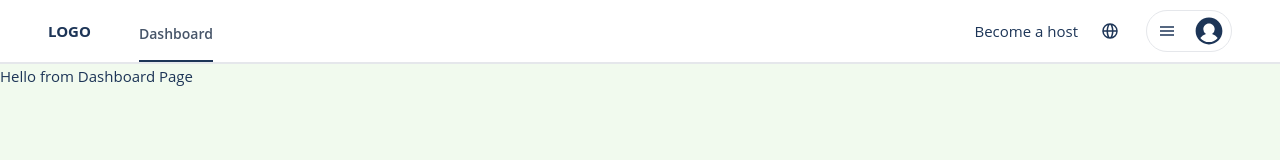
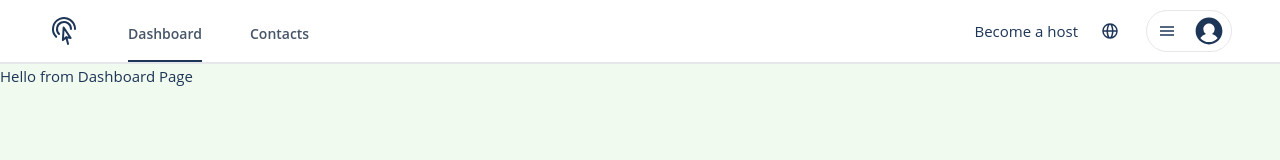
Before and after one commit to takinur/leveling, a Vue app: page / in a window 1280 px wide. Shown: the top 160 px of the page. Built offline with nearby package versions, Linux system fonts and the light colour scheme.

Commit message:
Contacts

```diff
--- a/src/App.vue
+++ b/src/App.vue
@@ -10,12 +10,32 @@ import { RouterLink, RouterView } from 'vue-router'
       >
         <!-- logo -->
         <div class="inline-flex font-extrabold h-full">
-          <div class="font-bold mr-4 flex items-center">LOGO</div>
-          <div class="navlinlks h-full flex gap-4 pt-6 items-baseline">
+          <div class="font-bold mr-4 flex items-center">
+            <svg
+              xmlns="http://www.w3.org/2000/svg"
+              fill="none"
+              viewBox="0 0 24 24"
+              stroke-width="1.5"
+              stroke="currentColor"
+              class="w-8 h-8"
+            >
+              <path
+                stroke-linecap="round"
+                stroke-linejoin="round"
+                d="M15.042 21.672L13.684 16.6m0 0l-2.51 2.225.569-9.47 5.227 7.917-3.286-.672zm-7.518-.267A8.25 8.25 0 1120.25 10.5M8.288 14.212A5.25 5.25 0 1117.25 10.5"
+              />
+            </svg>
+          </div>
+          <div class="navlinlks h-full ml-8 flex gap-12 pt-6 items-baseline">
             <RouterLink
               to="/"
-              class="ml-8 h-full text-slate-600 font-semibold text-sm hover:text-slate-800"
+              class="h-full text-slate-600 font-semibold text-sm hover:text-slate-800"
               >Dashboard</RouterLink
+            >
+            <RouterLink
+              to="/contacts"
+              class="h-full text-slate-600 font-semibold text-sm hover:text-slate-800"
+              >Contacts</RouterLink
             >
           </div>
         </div>
```
